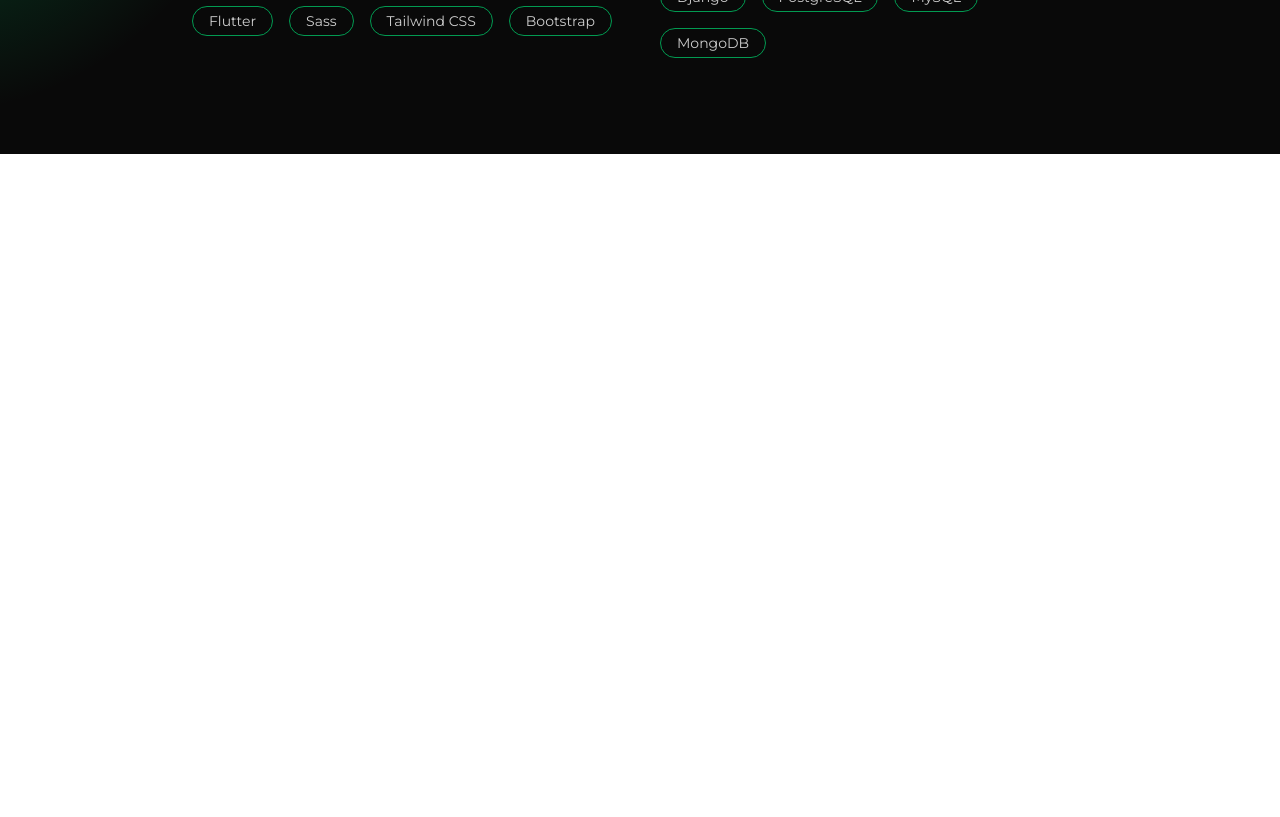
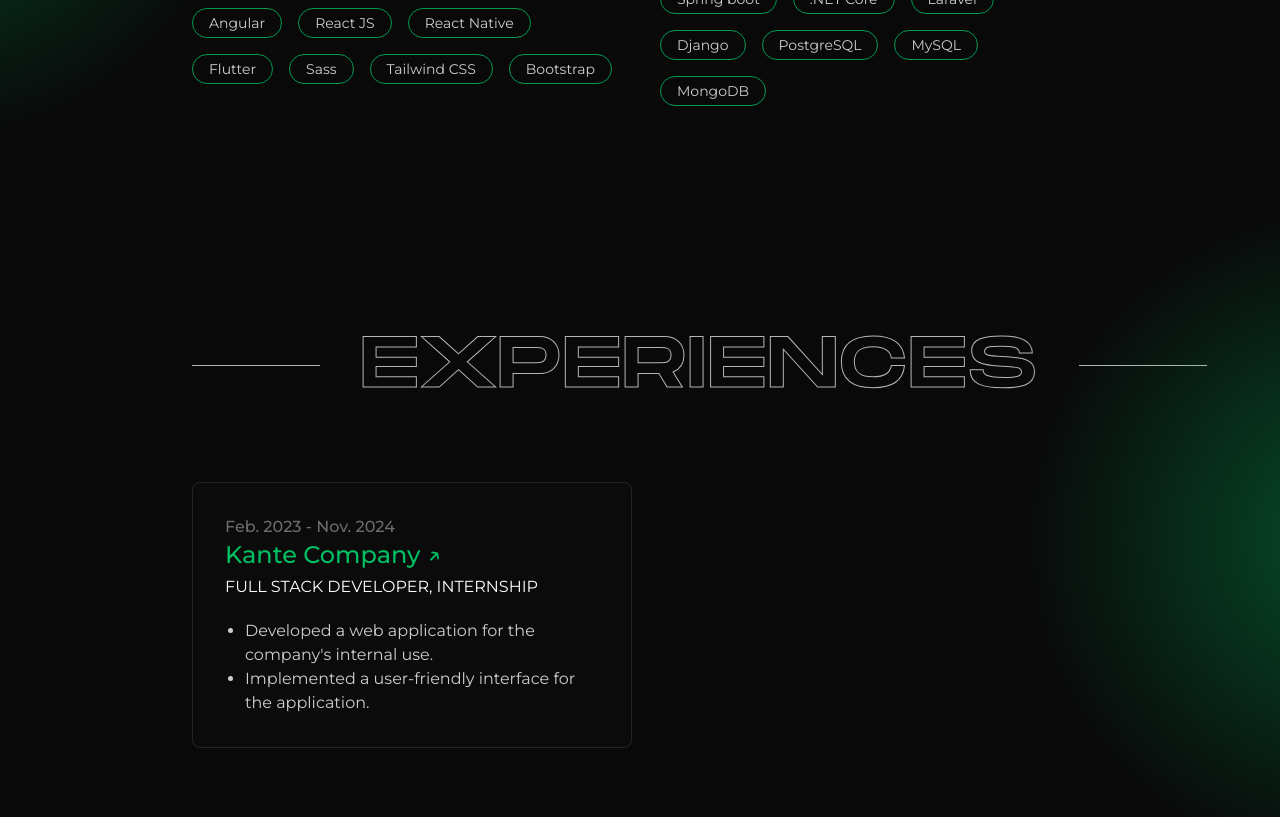
Before and after one commit to RJToky/rjtoky-portfolio, a React (Vite) app: page / in a window 1280 px wide. Shown: the part 1980-2797 px from the top of the page. Before the commit the page ends 2134 px from the top, so only its background shows below. Built offline with nearby package versions, Linux system fonts and the light colour scheme.

Commit message:
[Add] Experiences

```diff
--- /dev/null
+++ b/src/layout/Footer.tsx
@@ -0,0 +1,11 @@
+export default function Footer() {
+  const currentYear = new Date().getFullYear();
+
+  return (
+    <footer className="w-full flex justify-center px-4 py-4 mt-10">
+      <div className="text-white text-opacity-80 font-montserrat-regular text-base">
+        © {currentYear} RJ Toky. All rights reserved.
+      </div>
+    </footer>
+  );
+}
--- a/src/pages/home/Home.tsx
+++ b/src/pages/home/Home.tsx
@@ -1,5 +1,7 @@
+import Footer from "../../layout/Footer";
 import Header from "../../layout/Header";
 import About from "./components/About";
+import Experiences from "./components/Experiences";
 import Hero from "./components/Hero";
 import Skills from "./components/Skills";
 
@@ -10,7 +12,8 @@
       <Hero />
       <About />
       <Skills />
-      {/* <div className="h-screen"></div> */}
+      <Experiences />
+      <Footer />
     </div>
   );
 }
--- a/src/pages/home/components/About.tsx
+++ b/src/pages/home/components/About.tsx
@@ -3,7 +3,7 @@
 
 export default function About() {
   return (
-    <Section className="py-24 relative flex flex-col items-center justify-center">
+    <Section className="py-28 relative flex flex-col items-center justify-center">
       <h2
         className="text-7xl font-monument-regular mb-20 text-stroke uppercase opacity-70 flex items-center gap-10 tracking-wide"
         style={{ WebkitTextStroke: `1px white` }}
@@ -12,7 +12,7 @@
         About Me
         <span className="w-32 h-[1px] bg-white"></span>
       </h2>
-      <div className="flex items-center h-full relative z-10 gap-x-20">
+      <div className="flex items-center relative z-10 gap-x-20">
         <div className="w-fit flex flex-col items-center">
           <img
             src={me}
@@ -42,13 +42,6 @@
           </p>
         </div>
       </div>
-
-      {/* <div
-        className="w-[50rem] h-[50rem] rounded-full absolute top-0 translate-y-[-10%] left-[-30rem]"
-        style={{
-          background: `radial-gradient(circle, ${Colors.primary} -100%, transparent 60%)`,
-        }}
-      ></div> */}
     </Section>
   );
 }
--- /dev/null
+++ b/src/pages/home/components/Experiences.tsx
@@ -0,0 +1,48 @@
+import { Link } from "react-router-dom";
+import Section from "../../../components/Section";
+import { Colors } from "../../../utils/colors";
+
+export default function Experiences() {
+  return (
+    <Section className="py-28 relative flex flex-col justify-center">
+      <h2
+        className="text-7xl font-monument-regular mb-20 text-stroke uppercase opacity-70 flex items-center gap-10 mx-auto tracking-wide"
+        style={{ WebkitTextStroke: `1px white` }}
+      >
+        <span className="w-32 h-[1px] bg-white"></span>
+        Experiences
+        <span className="w-32 h-[1px] bg-white"></span>
+      </h2>
+      <div className="grid grid-cols-2 gap-4">
+        <div className="bg-white bg-opacity-[0.01] p-8 border border-white/10 rounded-lg">
+          <h4 className="text-base text-white/40 text-opacity-80 font-montserrat-medium">
+            Feb. 2023 - Nov. 2024
+          </h4>
+          <Link to="https://www.kanteco.com/" target="_blank">
+            <h3 className="text-2xl font-montserrat-medium text-primary hover:text-opacity-70 transition mb-1">
+              Kante Company &#8599;
+            </h3>
+          </Link>
+          <h4 className="text-base font-montserrat-regular uppercase text-white mb-5">
+            Full Stack Developer, Internship
+          </h4>
+          <ul className="list-disc pl-5">
+            <li className="text-base text-white text-opacity-80 font-montserrat-regular">
+              Developed a web application for the company's internal use.
+            </li>
+            <li className="text-base text-white text-opacity-80 font-montserrat-regular">
+              Implemented a user-friendly interface for the application.
+            </li>
+          </ul>
+        </div>
+      </div>
+
+      <div
+        className="w-[50rem] h-[50rem] rounded-full absolute top-0 translate-y-[-10%] right-[-30rem]"
+        style={{
+          background: `radial-gradient(circle, ${Colors.primary} -100%, transparent 60%)`,
+        }}
+      ></div>
+    </Section>
+  );
+}
--- a/src/pages/home/components/Skills.tsx
+++ b/src/pages/home/components/Skills.tsx
@@ -3,7 +3,7 @@
 
 export default function Skills() {
   return (
-    <Section className="py-24 relative flex flex-col justify-center">
+    <Section className="py-28 relative flex flex-col justify-center">
       <h2
         className="text-7xl font-monument-regular mb-20 text-stroke uppercase opacity-70 flex items-center gap-10 mx-auto tracking-wide"
         style={{ WebkitTextStroke: `1px white` }}
```
